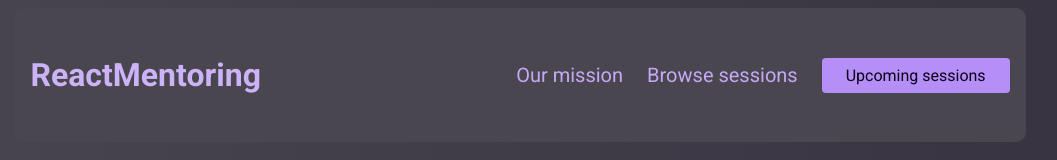
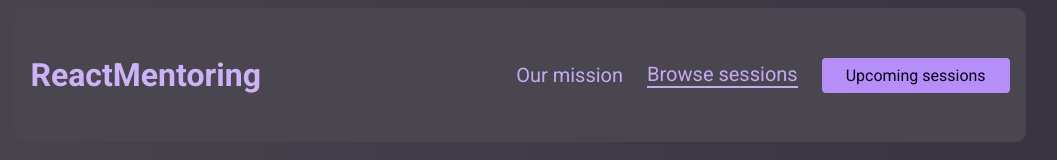
Before and after one commit to Williambraney/practice-typescript-project, a React (Vite) app: page /sessions/1 in a window 1280 px wide. Shown: the top 160 px of the page, without its empty margins (120-1177 px from the left). Built offline with nearby package versions, Linux system fonts and the light colour scheme.

Commit message:
Set up initial store and sessionSlice

```diff
--- a/package.json
+++ b/package.json
@@ -10,8 +10,10 @@
     "preview": "vite preview"
   },
   "dependencies": {
+    "@reduxjs/toolkit": "^2.8.2",
     "react": "^18.2.0",
     "react-dom": "^18.2.0",
+    "react-redux": "^9.2.0",
     "react-router-dom": "^6.30.1"
   },
   "devDependencies": {
--- a/src/components/HeaderLink.tsx
+++ b/src/components/HeaderLink.tsx
@@ -1,7 +1,9 @@
 import { ReactNode } from 'react';
+import { NavLink } from 'react-router-dom';
 
 type HeaderLinkProps = {
     href: string;
+    active: boolean;
     children: ReactNode;
 }
 
@@ -11,11 +13,11 @@ export default function HeaderLink({
 }: HeaderLinkProps ){
 
     return (
-        <a
-            href = { href }
-            className='header-link'
+        <NavLink
+            to = { href }
+            className={ ({ isActive }) => isActive ? 'header-link-active' : 'header-link' }
         >
             { children }
-        </a>
+        </NavLink>
     );
 }
--- a/src/components/SessionsListItem.tsx
+++ b/src/components/SessionsListItem.tsx
@@ -30,7 +30,10 @@ export default function SessionsListItem({
                     >
                         { session.summary }
                     </div>
-                    <Link  to = { `/sessions/${session.id}` } className='button'>
+                    <Link
+                        to = { `/sessions/${session.id}` }
+                        className='button'
+                    >
                         Learn more
                     </Link>
                 </div>
--- a/src/index.css
+++ b/src/index.css
@@ -127,6 +127,15 @@ ul {
   font-size: 1.25rem;
   text-wrap: nowrap;
   margin-right : 1.5rem;
+}
+
+.header-link-active {
+    color: #c6a8f5;
+  text-decoration: none;
+  font-size: 1.25rem;
+  text-wrap: nowrap;
+  margin-right : 1.5rem;
+  border-bottom: 2px solid #c6a8f5;
 }
 
 .header-link:hover,
```
Also changed, not shown: src/store/sessionSlice.ts (added, +23 -0 lines), src/store/store.ts (added, +9 -0 lines), 1 other file (tests, documents, lock files or other folders).
